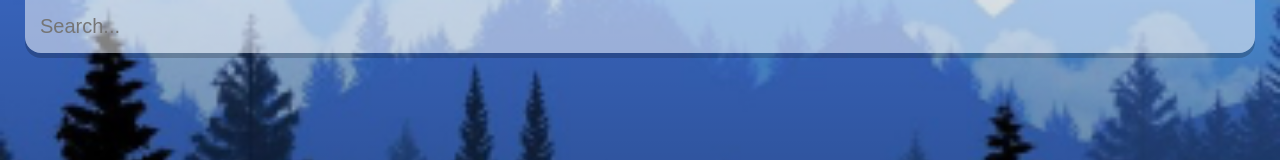
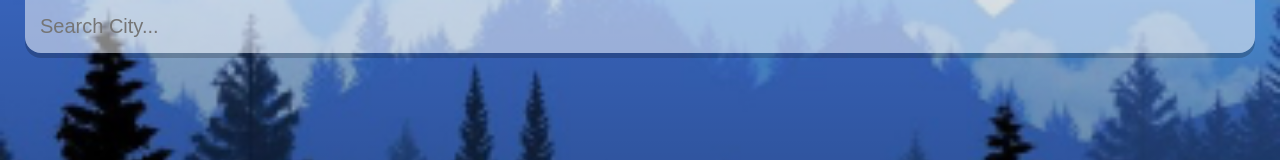
Before and after one commit to chideraao/weather-app-with-React, a React (Create React App) app: page / in a window 1280 px wide. Shown: the top 160 px of the page. Built offline with nearby package versions, Linux system fonts and the light colour scheme.

Commit message:
almost done

```diff
--- a/src/App.js
+++ b/src/App.js
@@ -1,8 +1,9 @@
 import Axios from "axios";
-import React, { useState } from "react";
+import React, { useEffect, useState } from "react";
 import "./App.css";
 import Dates from "./Components/Dates";
 import Location from "./Components/Location";
+import Search from "./Components/Search";
 import Time from "./Components/Time";
 import Weather from "./Components/Weather";
 
@@ -18,27 +19,40 @@ function App() {
 	const [weather, setWeather] = useState({});
 	const [timeZone, setTimeZone] = useState({});
 
-	const search = (e) => {
-		if (e.key === "Enter") {
-			//weathermap API call
-			Axios.get(`${api.base}${query}&units=metric&APPID=${api.key}`).then(
-				(res) => {
+	const handleChange = (e) => {
+		setQuery(e.target.value);
+	};
+	const handleSubmit = (e) => {
+		e.preventDefault();
+
+		const apiCall = () => {
+			Axios.get(`${api.base}${query}&units=metric&APPID=${api.key}`)
+				.then((res) => {
 					console.log(res);
 					setWeather(res.data);
 					setQuery("");
-				}
-			);
-			//geolocation API call
-			if (weather.main !== undefined) {
-				Axios.get(
-					`${api.timeBase}apiKey=${api.timeKey}&location=${weather.name}, ${weather.sys.country}`
-				).then((res) => {
+				})
+				.catch((err) => {
+					console.log(err);
+				});
+		};
+		setInterval(apiCall, 60000);
+	};
+
+	useEffect(() => {
+		if (weather.main !== undefined) {
+			Axios.get(
+				`${api.timeBase}apiKey=${api.timeKey}&location=${weather.name}, ${weather.sys.country}`
+			)
+				.then((res) => {
 					console.log(res.data);
 					setTimeZone(res.data);
+				})
+				.catch((err) => {
+					console.log(err);
 				});
-			}
 		}
-	};
+	}, [weather]);
 
 	return (
 		<div
@@ -51,19 +65,16 @@ function App() {
 			}
 		>
 			<main>
-				<div className="search-box">
-					<input
-						type="text"
-						className="search-bar"
-						placeholder="Search..."
-						onChange={(e) => setQuery(e.target.value)}
-						value={query}
-						onKeyPress={search}
-					/>
-				</div>
+				<Search
+					handleChange={handleChange}
+					query={query}
+					handleSubmit={handleSubmit}
+				/>
+
 				<Time timeZone={timeZone} />
+				<Dates weather={weather} timeZone={timeZone} />
 				<Location weather={weather} />
-				<Dates weather={weather} />
+
 				<Weather weather={weather} />
 			</main>
 		</div>
--- a/src/Components/Dates.jsx
+++ b/src/Components/Dates.jsx
@@ -1,6 +1,6 @@
 import React from "react";
 
-function Dates({ weather }) {
+function Dates({ weather, timeZone }) {
 	const dateBuilder = (d) => {
 		let months = [
 			"January",
@@ -33,12 +33,20 @@ function Dates({ weather }) {
 		return `${day}, ${date} ${month}, ${year}`;
 	};
 	return (
-		<div className="location-box">
-			{" "}
+		<div>
 			{typeof weather.main !== "undefined" ? (
-				<div className="date">{dateBuilder(new Date())}</div>
+				<div className="location-box">
+					{" "}
+					{typeof timeZone.timezone !== "undefined" ? (
+						<div className="date">
+							{timeZone.date_time_txt} (GMT: {timeZone.timezone_offset}){" "}
+						</div>
+					) : (
+						" "
+					)}
+				</div>
 			) : (
-				" "
+				""
 			)}
 		</div>
 	);
--- a/src/Components/Search.jsx
+++ b/src/Components/Search.jsx
@@ -1,17 +1,19 @@
 import React from "react";
 
-function Search() {
+function Search({ handleChange, query, search, handleSubmit }) {
 	return (
 		<div>
 			<div className="search-box">
+				<form action="submit" onSubmit={handleSubmit}>
 					<input
 						type="text"
 						className="search-bar"
-					placeholder="Search..."
-					onChange={(e) => setQuery(e.target.value)}
+						placeholder="Search City..."
+						onChange={handleChange}
 						value={query}
 						onKeyPress={search}
 					/>
+				</form>
 			</div>
 		</div>
 	);
```
Lines whose indentation alone changed are shown as unchanged.
